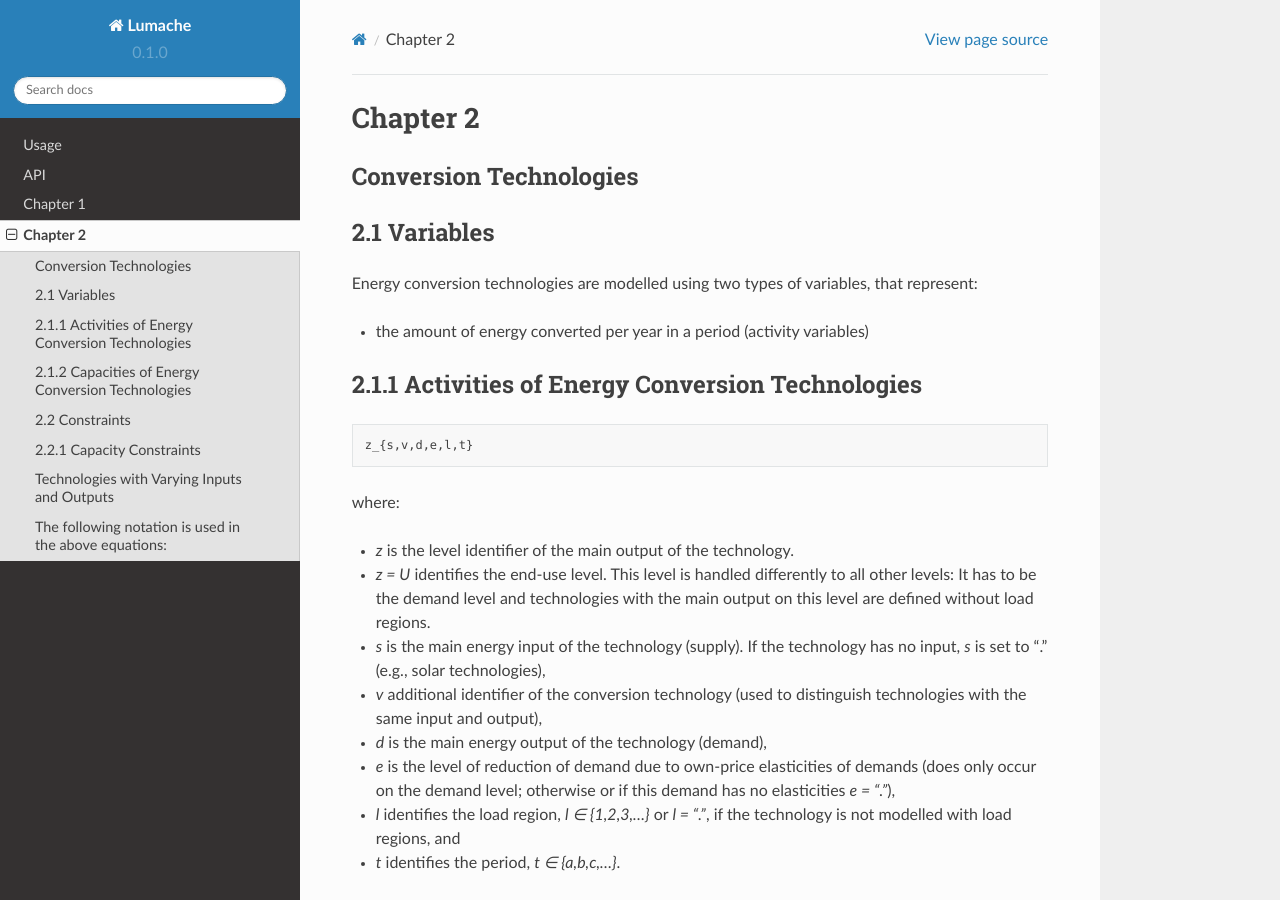
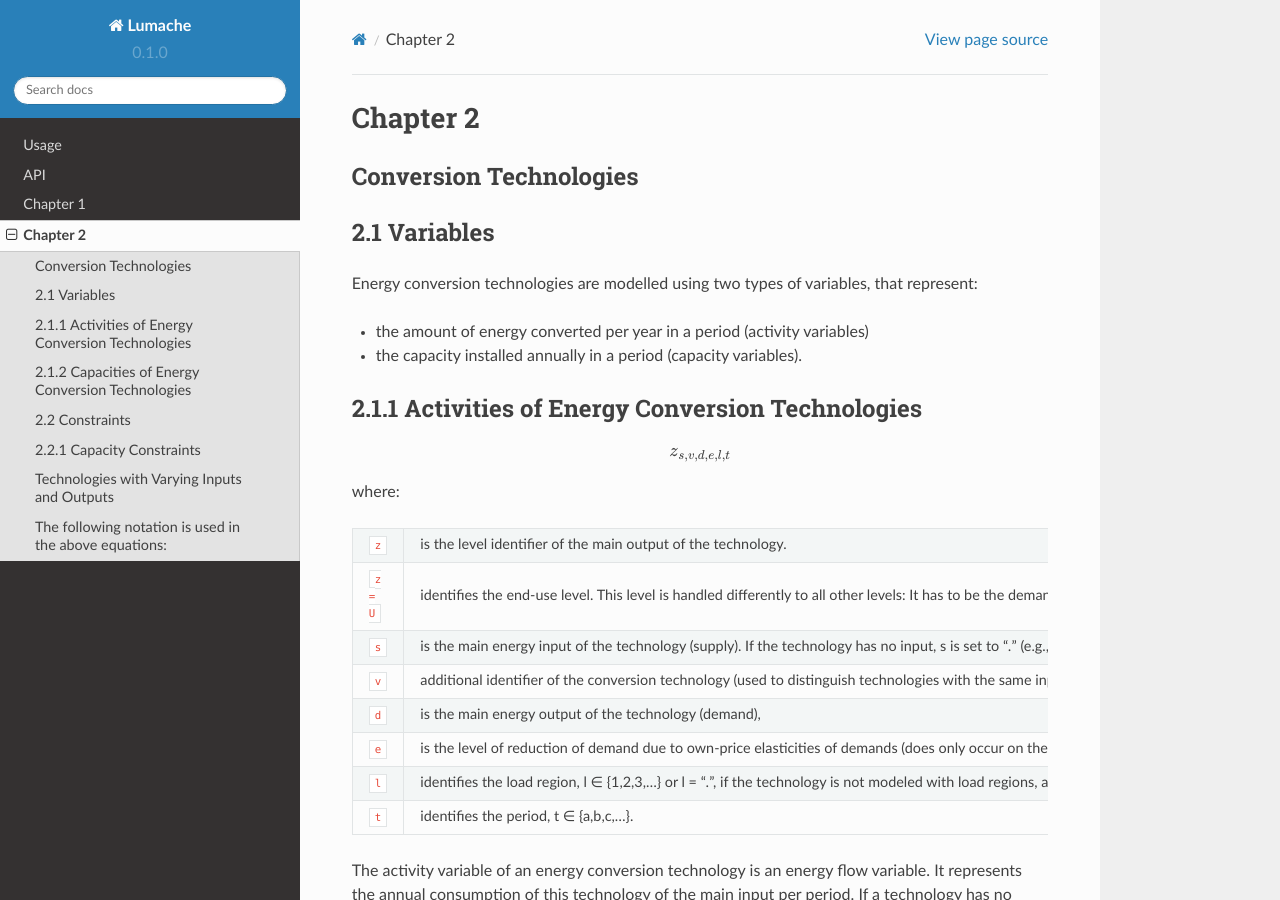
Before and after one commit to mbbenticha/MESSAGEdoc, a Sphinx documentation site: the page built from docs/source/message_02_conversion_techs.rst, in a window 1280 px wide and 900 px high. Built offline with Sphinx 7.4.7 and the Read the Docs theme 2.0.0, drawn with Linux system fonts in a browser that asks for light colours.

Commit message:
Update message_02_conversion_techs.rst

```diff
--- a/docs/source/message_02_conversion_techs.rst
+++ b/docs/source/message_02_conversion_techs.rst
@@ -10,24 +10,37 @@ Conversion Technologies
 Energy conversion technologies are modelled using two types of variables, that represent:
 
 - the amount of energy converted per year in a period (activity variables)
+- the capacity installed annually in a period (capacity variables).
 
 2.1.1 Activities of Energy Conversion Technologies
 --------------------------------------------------
 
-.. code-block::
+.. math::
 
     z_{s,v,d,e,l,t}
 
 where:
 
-- `z` is the level identifier of the main output of the technology.
-- `z = U` identifies the end-use level. This level is handled differently to all other levels: It has to be the demand level and technologies with the main output on this level are defined without load regions.
-- `s` is the main energy input of the technology (supply). If the technology has no input, `s` is set to "." (e.g., solar technologies),
-- `v` additional identifier of the conversion technology (used to distinguish technologies with the same input and output),
-- `d` is the main energy output of the technology (demand),
-- `e` is the level of reduction of demand due to own-price elasticities of demands (does only occur on the demand level; otherwise or if this demand has no elasticities `e = "."`),
-- `l` identifies the load region, `l ∈ {1,2,3,...}` or `l = "."`, if the technology is not modelled with load regions, and
-- `t` identifies the period, `t ∈ {a,b,c,...}`.
+.. list-table::
+   :widths: 25 75
+   :header-rows: 0
+
+   * - ``z``
+     - is the level identifier of the main output of the technology.
+   * - ``z = U``
+     - identifies the end-use level. This level is handled differently to all other levels: It has to be the demand level and technologies with the main output on this level are defined without load regions.
+   * - ``s``
+     - is the main energy input of the technology (supply). If the technology has no input, s is set to "`.`" (e.g., solar technologies),
+   * - ``v``
+     - additional identifier of the conversion technology (used to distinguish technologies with the same input and output),
+   * - ``d``
+     - is the main energy output of the technology (demand),
+   * - ``e``
+     - is the level of reduction of demand due to own-price elasticities of demands (does only occur on the demand level; otherwise or if this demand has no elasticities e = "`.`"),
+   * - ``l``
+     - identifies the load region, l ∈ {1,2,3,...} or l = "`.`", if the technology is not modeled with load regions, and
+   * - ``t``
+     - identifies the period, t ∈ {a,b,c,...}.
 
 The activity variable of an energy conversion technology is an energy flow variable. It represents the annual consumption of this technology of the main input per period. If a technology has no input, the variable represents the annual production of the main output.
 
```
